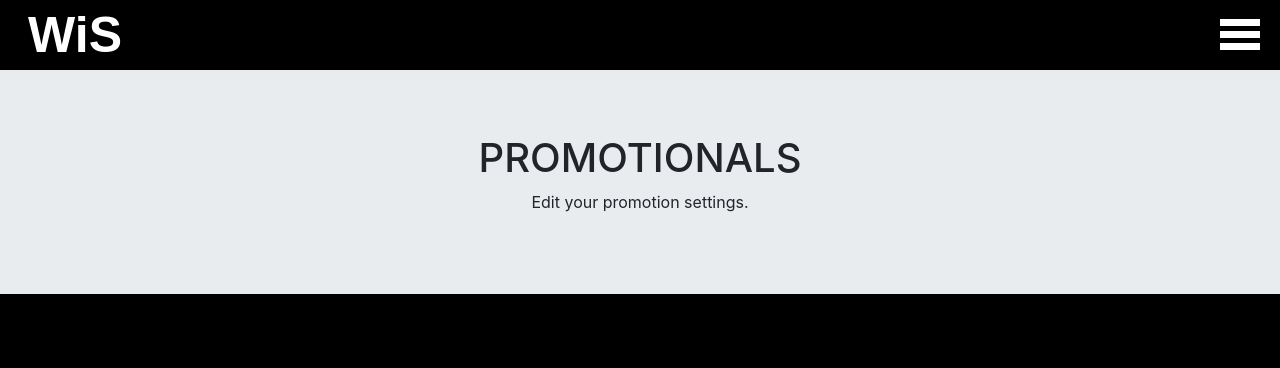
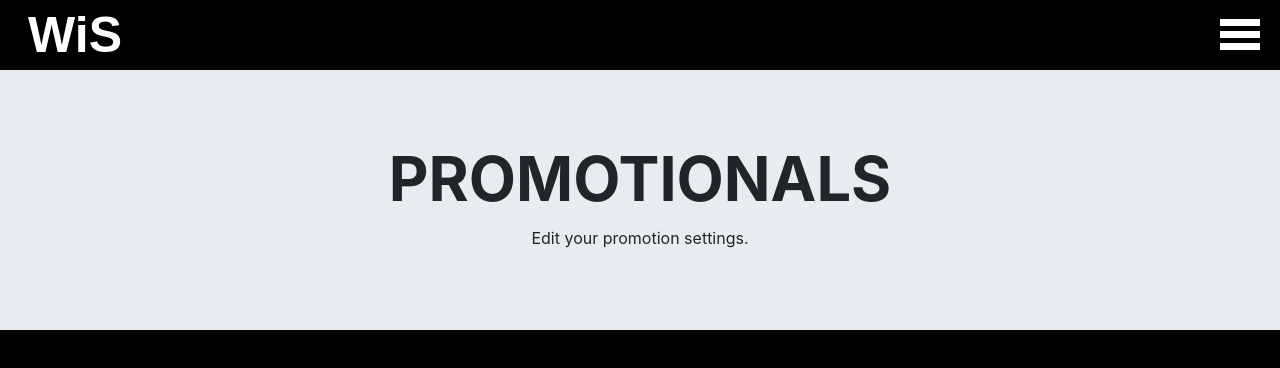
Before and after one commit to jakescheele/whats-in-store, a React (Create React App) app in the folder client/: page /promos in a window 1280 px wide. Shown: the top 368 px of the page. Built offline with nearby package versions, Linux system fonts and the light colour scheme.

Commit message:
fix the bug on jumbotron

```diff
--- a/client/src/components/Jumbotron/index.js
+++ b/client/src/components/Jumbotron/index.js
@@ -14,7 +14,7 @@ function Banner(props) {
         <div>{props.children}</div>
         </>)
         :(<>
-        <h1>{props.pageName}</h1>
+        <div style={{"fontSize": "46pt", "fontWeight":"bold"}}>{props.pageName}</div>
         <p>
             {props.instructions}
         </p>
```
